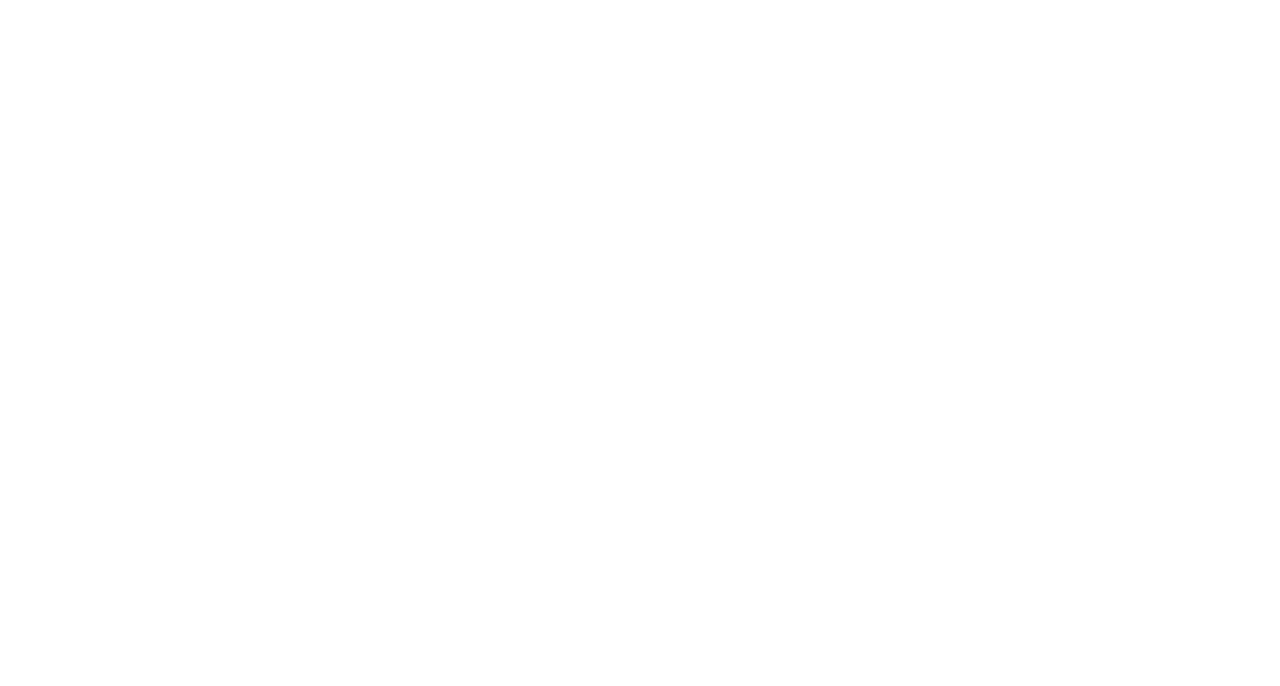
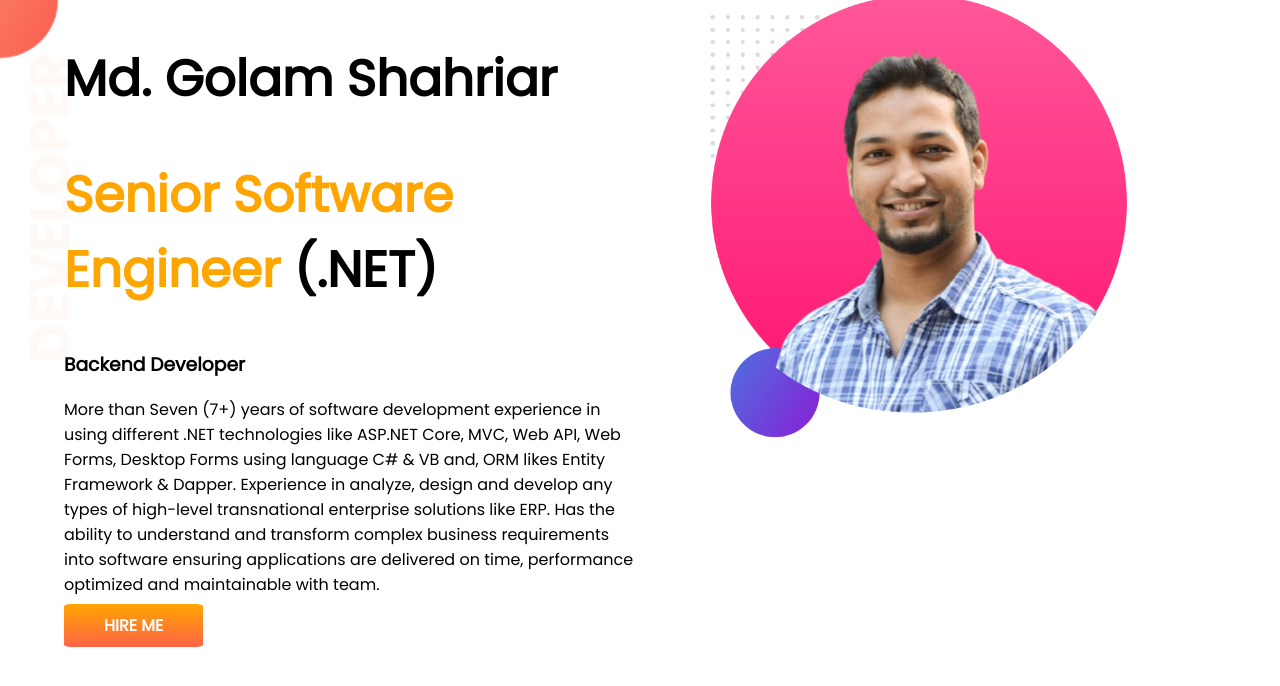
Before and after one commit to mgsdew/developer-portfolio, a plain HTML site: page index.html in a window 1280 px wide. Drawn offline with Linux system fonts and the light colour scheme.

Commit message:
top banner added

```diff
--- a/index.html
+++ b/index.html
@@ -1,13 +1,42 @@
 <!DOCTYPE html>
 <html lang="en">
+
 <head>
     <meta charset="UTF-8">
     <meta http-equiv="X-UA-Compatible" content="IE=edge">
     <meta name="viewport" content="width=device-width, initial-scale=1.0">
     <title> Shahriar - Portfolio</title>
+    <link rel="preconnect" href="https://fonts.googleapis.com">
+    <link rel="preconnect" href="https://fonts.gstatic.com" crossorigin>
+    <link href="https://fonts.googleapis.com/css2?family=Poppins&display=swap" rel="stylesheet">
     <link rel="stylesheet" href="style.css">
 </head>
+
 <body>
 
+    <section class="top-banner">
+        <div class="half-width">
+            <h1>Md. Golam Shahriar</h1>
+            <h1><span class="orange-color">Senior Software Engineer</span> (.NET)</h1>
+            <h3>Backend Developer</h3>
+            <p>More than Seven (7+) years of software development experience in using different .NET technologies
+                like
+                ASP.NET Core, MVC, Web API, Web Forms, Desktop Forms using language C# & VB and, ORM likes Entity
+                Framework
+                & Dapper.
+                Experience in analyze, design and develop any types of high-level transnational enterprise solutions
+                like
+                ERP. Has the ability to understand and transform complex business requirements into software ensuring
+                applications are delivered on time, performance optimized and maintainable with team.
+            </p>
+            <a href="https://www.linkedin.com/in/md-golam-shahriar-24389568/" target="_blank" class="link-button">HIRE
+                ME</a>
+        </div>
+        <div class="half-width">
+            <img src="images/shahriar_pic.png" alt="">
+        </div>
+    </section>
+
 </body>
+
 </html>
--- a/style.css
+++ b/style.css
@@ -0,0 +1,40 @@
+body {
+    font-family: 'Poppins', sans-serif;
+    margin: 0;
+}
+
+h1 {
+    font-size: 50px;
+}
+
+section {
+    display: flex;
+}
+
+.orange-color {
+    color: orange;
+}
+
+.half-width {
+    width: 80%;
+    padding-left: 5%;
+}
+
+.half-width img {
+    width: 80%;
+}
+
+.link-button {
+    text-decoration: none;
+    /* background-color: orange; */
+    background-image: linear-gradient(orange, tomato);
+    color: white;
+    font-weight: 700;
+    padding: 10px 40px;
+    border-radius: 5%;
+}
+
+.top-banner {
+    background-image: url(images/top-banner.png);
+    background-repeat: no-repeat;
+}
```
Also changed, not shown: images/dream-bg.png (added), images/exp-bg.png (added), images/my-bg.png (added), images/my-bg2.png (added), images/shahriar_pic.png (added), images/top-banner.png (added), showOff/my_pic.png (added).
